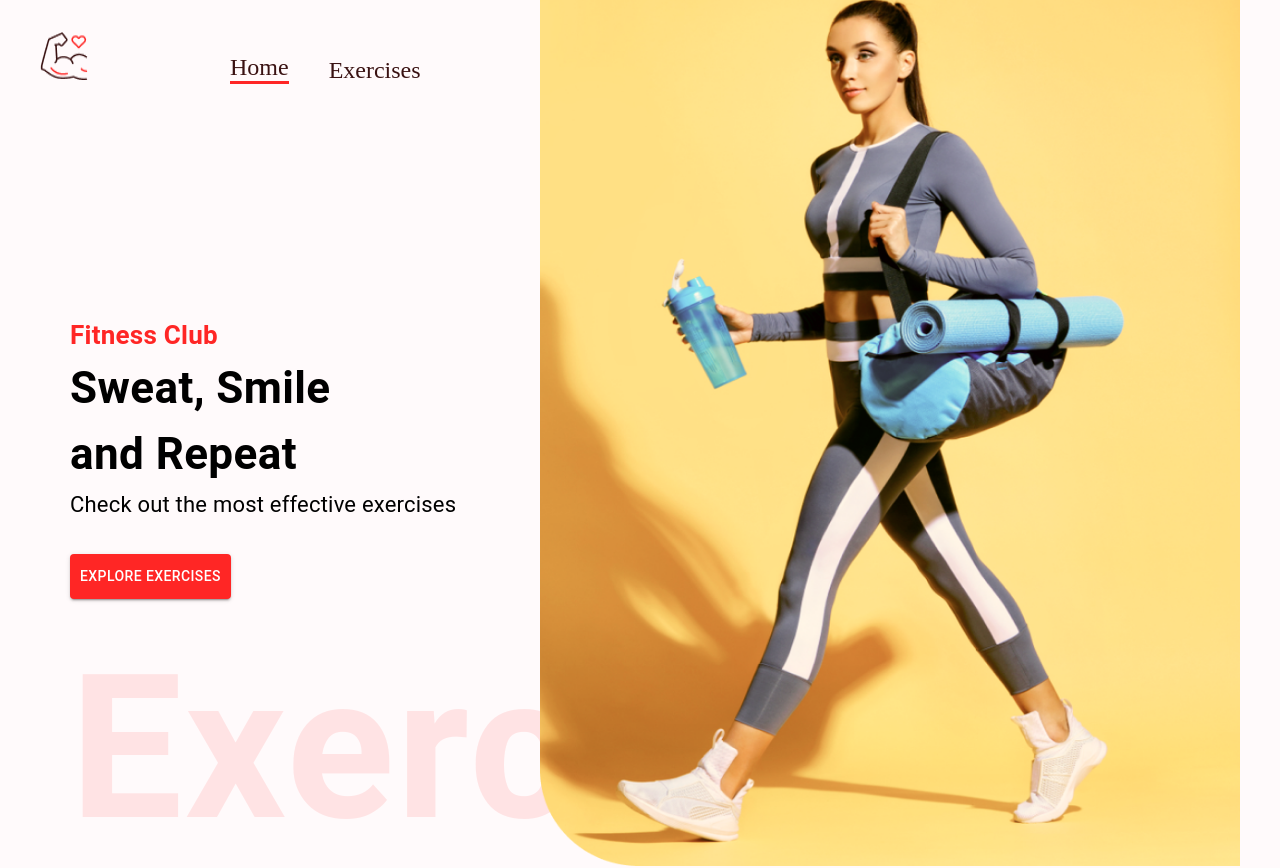
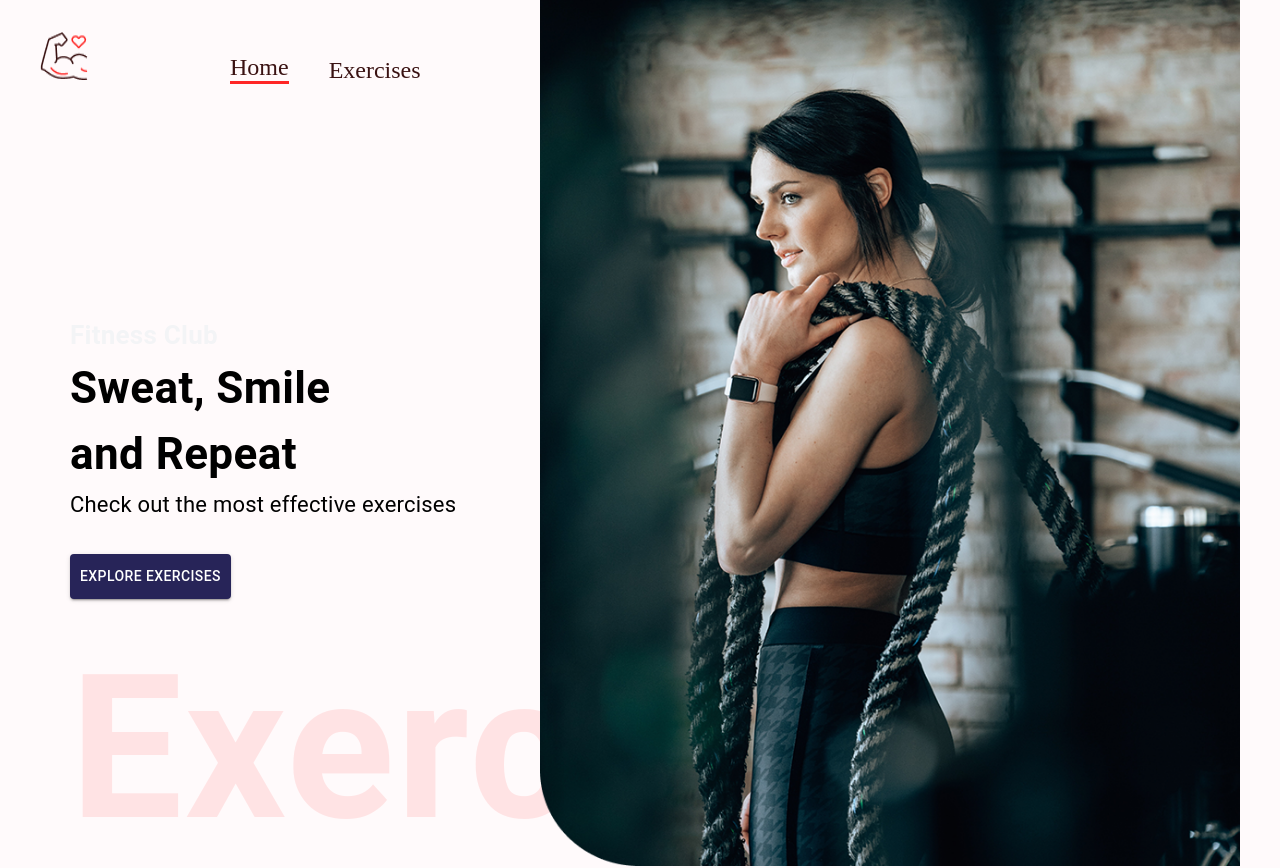
Before and after one commit to brosj/crossfit, a React (Create React App) app: page / in a window 1280 px wide. Shown: the top 868 px of the page. Built offline with nearby package versions, Linux system fonts and the light colour scheme; no server answers.

Commit message:
Updating banner

```diff
--- a/src/components/HeroBanner.js
+++ b/src/components/HeroBanner.js
@@ -13,7 +13,7 @@ const HeroBanner = () => {
       position="relative"
       p="20px"
     >
-      <Typography color="#FF2625" fontWeight="600" fontSize="26px">
+      <Typography color="#f3f4f6" fontWeight="600" fontSize="26px">
         Fitness Club
       </Typography>
 
@@ -28,7 +28,7 @@ const HeroBanner = () => {
         Check out the most effective exercises
       </Typography>
 
-      <Button variant="contained" color="error" href="#exercises" sx={{ backgroundColor: '#FF2625', padding: '10px' }}>
+      <Button variant="contained" color="error" href="#exercises" sx={{ backgroundColor: '#272458', padding: '10px' }}>
         Explore Exercises
       </Button>
 
```
Also changed, not shown: src/assets/images/banner.png, src/assets/images/banner_.png (added).
